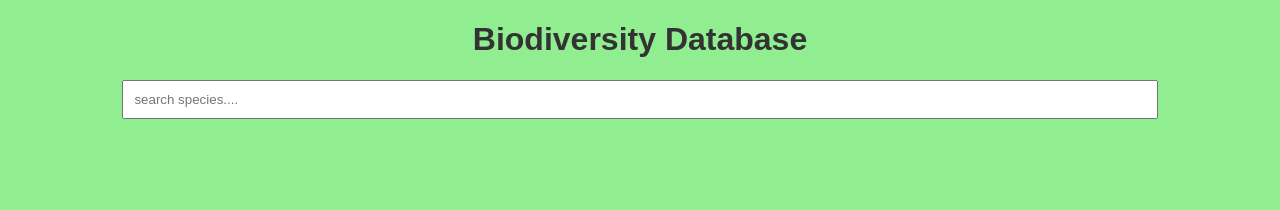
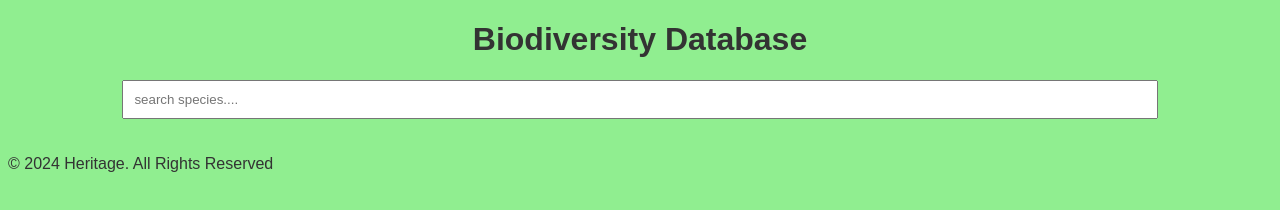
Before and after one commit to Nirvauxl/Biodiversity-Database, a plain HTML site: page index.html in a window 1280 px wide. Drawn offline with Linux system fonts and the light colour scheme.

Commit message:
Update index.html

```diff
--- a/index.html
+++ b/index.html
@@ -15,6 +15,7 @@
 
     </div>
     <script src="script.js"></script>
+    <p>&copy; 2024 Heritage. All Rights Reserved</p>
 
 
 </body>
```
